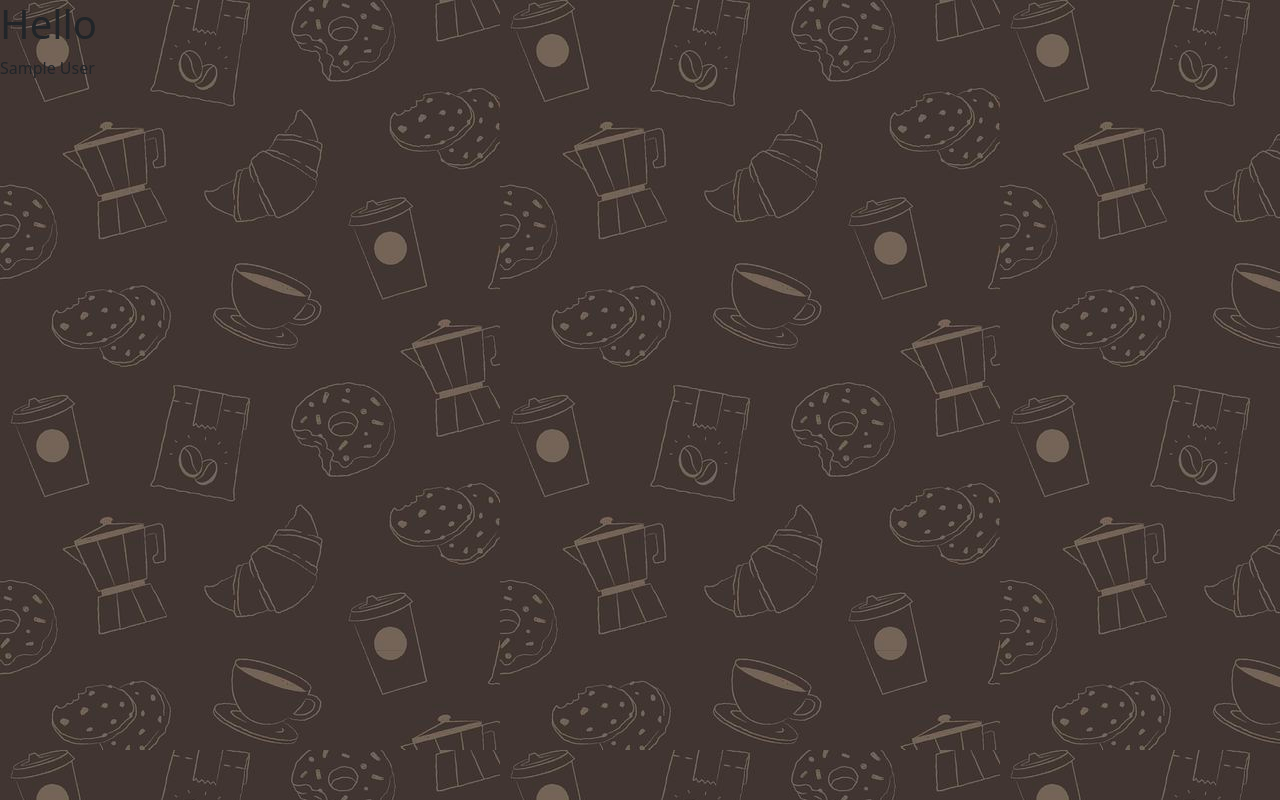
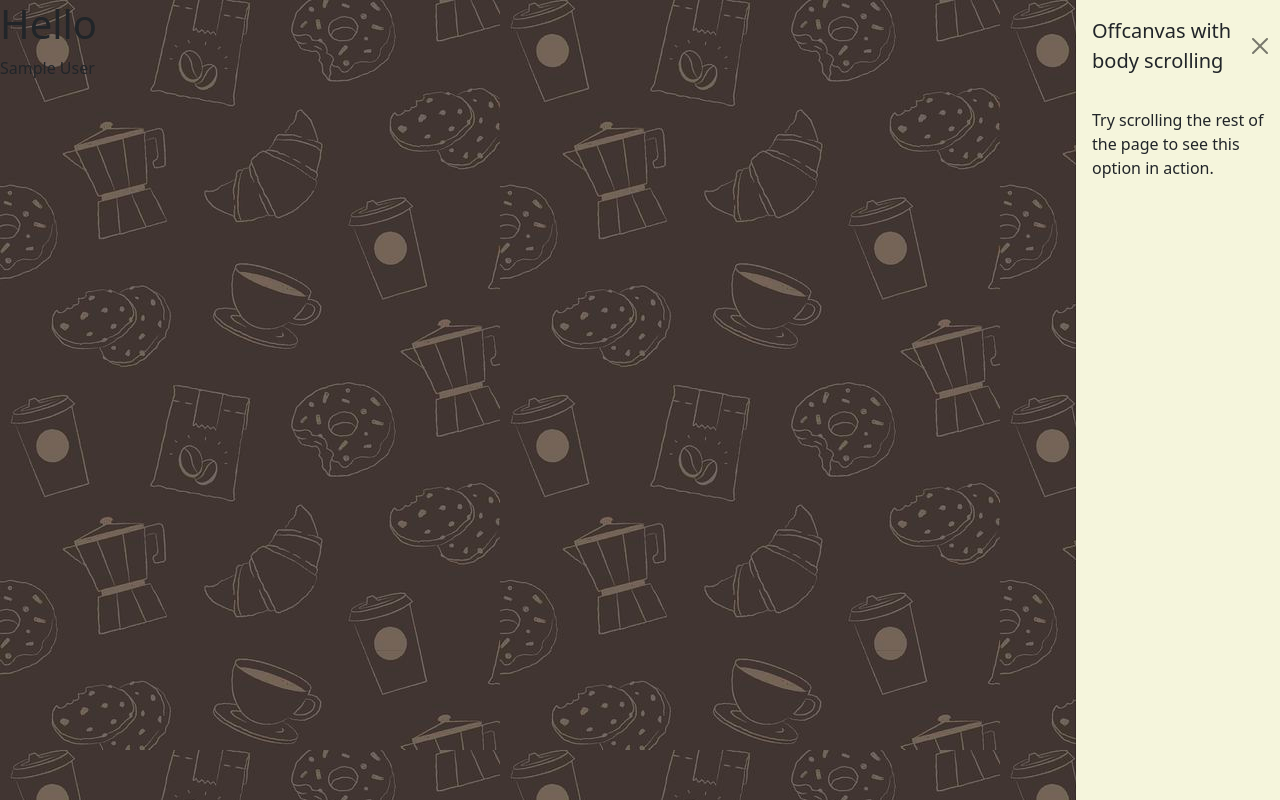
Before and after one commit to MinDag0612/FINAL-SE, a PHP site: page /home.php in a window 1280 px wide. Run offline with PHP 8.4, Linux system fonts and the light colour scheme; the visitor is signed in with stand-in values (Sample User, id 1); data that the repository does not hold is empty.

Commit message:
Added sidebar

```diff
--- a/src/style/home.css
+++ b/src/style/home.css
@@ -2,3 +2,11 @@ body {
     background-color: #f8f9fa;
     background-image: url('image/Background.jpg');
 }
+
+.offcanvas.offcanvas-end {
+    width: 205px;
+}
+
+.offcanvas {
+    background-color: #f5f5dc;
+}
--- a/src/templates/home.html.twig
+++ b/src/templates/home.html.twig
@@ -9,6 +9,18 @@
     <body>
         <h1>Hello </h1>{{name}}
 
+		<!-- <button class="btn btn-primary" type="button" data-bs-toggle="offcanvas" data-bs-target="#offcanvasScrolling" aria-controls="offcanvasScrolling">Enable body scrolling</button> -->
+
+		<div class="offcanvas offcanvas-end show" data-bs-scroll="true" data-bs-backdrop="false" tabindex="-1" id="offcanvasScrolling" aria-labelledby="offcanvasScrollingLabel">
+			<div class="offcanvas-header">
+				<h5 class="offcanvas-title" id="offcanvasScrollingLabel">Offcanvas with body scrolling</h5>
+				<button type="button" class="btn-close" data-bs-dismiss="offcanvas" aria-label="Close"></button>
+			</div>
+			<div class="offcanvas-body">
+				<p>Try scrolling the rest of the page to see this option in action.</p>
+			</div>
+		</div>
+
 		<script src="https://cdn.jsdelivr.net/npm/bootstrap@5.3.6/dist/js/bootstrap.bundle.min.js" integrity="sha384-j1CDi7MgGQ12Z7Qab0qlWQ/Qqz24Gc6BM0thvEMVjHnfYGF0rmFCozFSxQBxwHKO" crossorigin="anonymous"></script>
     </body>
 </html>
```
